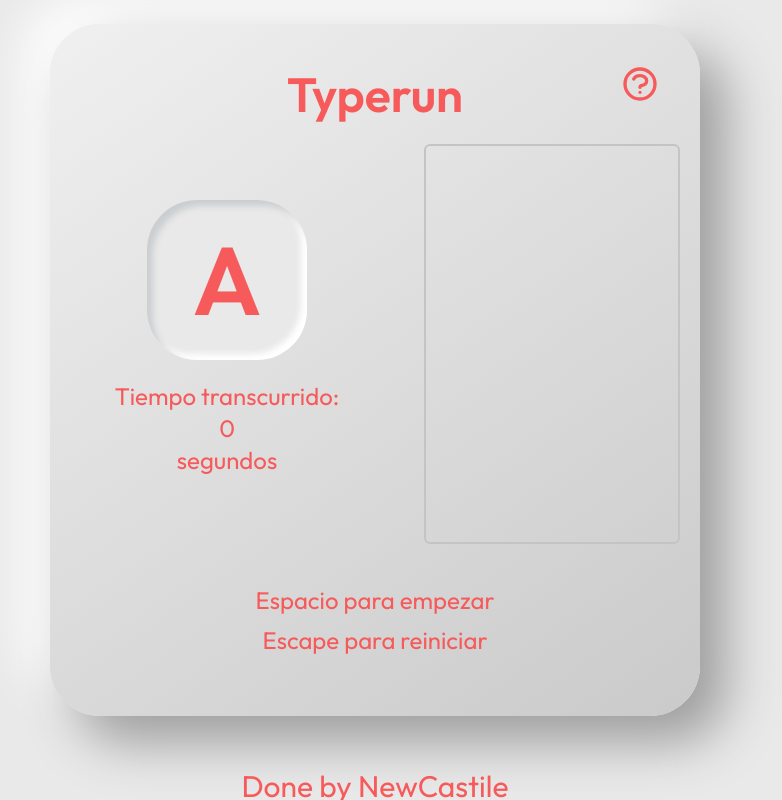
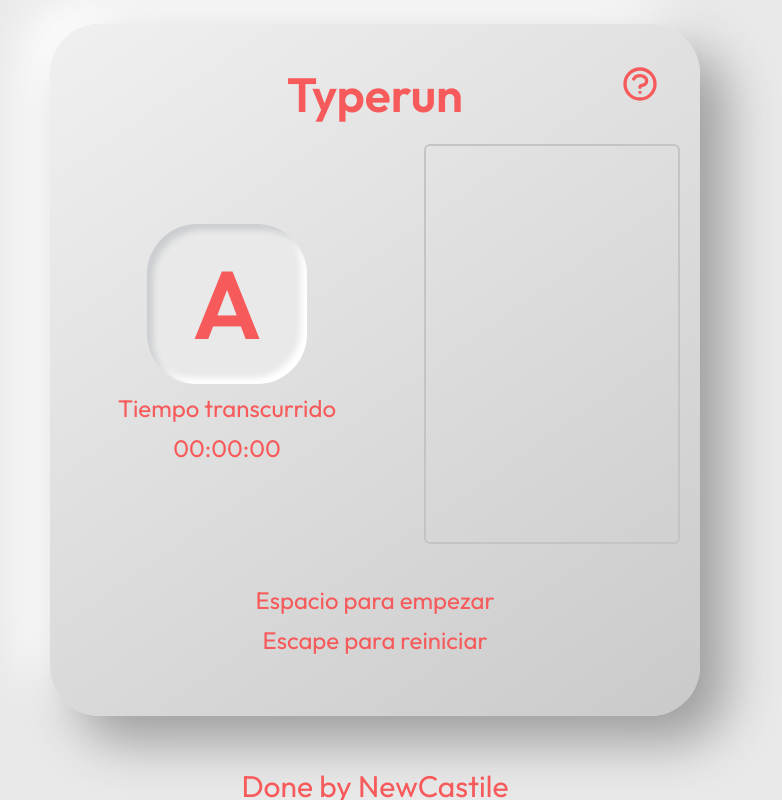
Before and after one commit to NewCastile/Typerun, a Next.js app: page / in a window 1280 px wide. Shown: the whole page, without its empty margins (265-1047 px from the left). Built offline with nearby package versions, Linux system fonts and the light colour scheme.

Commit message:
Changed time spend marker

```diff
--- a/components/TimeSpend.tsx
+++ b/components/TimeSpend.tsx
@@ -7,15 +7,16 @@ export default function TimeSpend() {
 	const { setCurrentCharCode, currentCharCode, gameState, answer, setAnswers } =
 		useContext(GameContext)
 
-	const [timeSpend, setTimeSpend] = useState<number>(0)
+	const [timeSpendInDs, setTimeSpendInDs] = useState<number>(0)
+	const [timeSpend, setTimeSpend] = useState<string>("")
 
 	useEffect(() => {
 		const charInterval = setInterval(() => {
-			setTimeSpend((old) => old + 100)
+			setTimeSpendInDs((old) => old + 1)
 		}, 100)
 		if (gameState === "END" || gameState === "IDLE") {
 			clearTimeout(charInterval)
-			setTimeSpend(0)
+			setTimeSpendInDs(0)
 		}
 		return () => {
 			clearTimeout(charInterval)
@@ -23,40 +24,60 @@ export default function TimeSpend() {
 	}, [gameState])
 
 	useEffect(() => {
-		if (timeSpend >= 6000) {
+		if (timeSpendInDs >= 900) {
 			setAnswers((old) =>
 				[
 					{
 						charCode: currentCharCode,
-						timeTaken: timeSpend,
+						timeTaken: timeSpendInDs,
 						word: "Sin respuesta",
 					},
 				].concat(old)
 			)
-			setTimeSpend(0)
+			setTimeSpendInDs(0)
 			setCurrentCharCode((old) => old + 1)
+			return
 		}
-	}, [timeSpend])
+	}, [timeSpendInDs])
 
 	useEffect(() => {
+		const decisecondPassed = timeSpendInDs % 10 === 0 ? 0 : timeSpendInDs % 10
+		const secondsPassed = timeSpendInDs >= 600 ? Math.floor((timeSpendInDs % 600)/10) : Math.floor(timeSpendInDs / 10)
+		const minutesPassed = Math.floor(timeSpendInDs / 600)
+		const secondsPassedString =
+			secondsPassed < 10 ? `0${secondsPassed}` : `${secondsPassed}`
+		const minutesPassedString =
+			minutesPassed < 10 ? `0${minutesPassed}` : `${minutesPassed}`
+		const dsPassedString =
+			decisecondPassed < 10 ? `0${decisecondPassed}` : `${decisecondPassed}`
+		setTimeSpend(`${minutesPassedString}:${secondsPassedString}:${dsPassedString}`)
+
+	}, [timeSpendInDs])
+
+	useEffect(() => {
+		const timeSpendInSeconds = timeSpendInDs / 10
 		if (answer.length) {
 			setAnswers((old) =>
 				[
 					{
 						charCode: currentCharCode,
-						timeTaken: timeSpend,
+						timeTaken: timeSpendInSeconds,
 						word: answer,
 					},
 				].concat(old)
 			)
-			setTimeSpend(0)
+			setTimeSpendInDs(0)
 		}
 	}, [answer])
 
 	return (
-		<span className='w-[20ch] text-center p-3 flex flex-col justify-center items-center'>
-			Tiempo transcurrido:{" "}
-			<span className='block w-[4ch] self-center'>{timeSpend}</span> segundos
-		</span>
+		<>
+			<span className='w-[20ch] text-center'>
+				Tiempo transcurrido
+			</span>
+			<span className='w-[8ch] text-center'>
+				{timeSpend}
+			</span>
+		</>
 	)
 }
```
